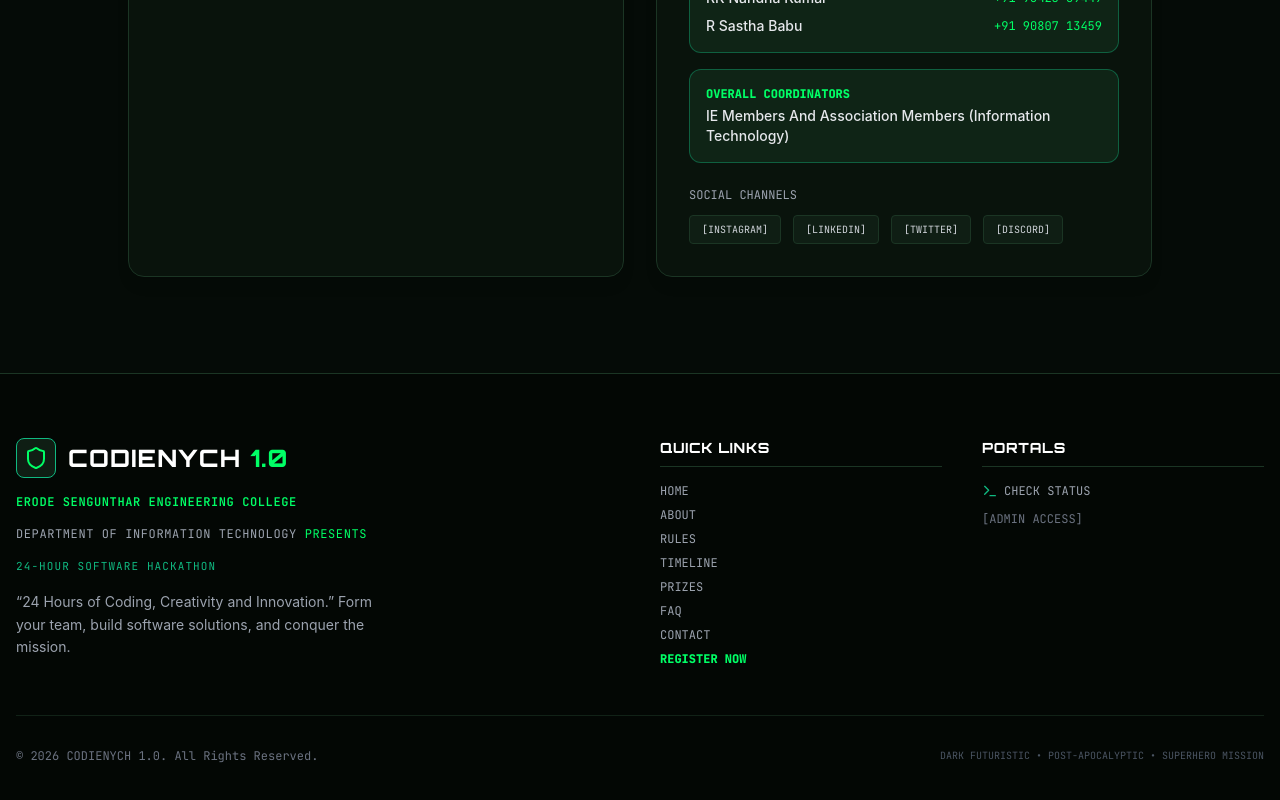
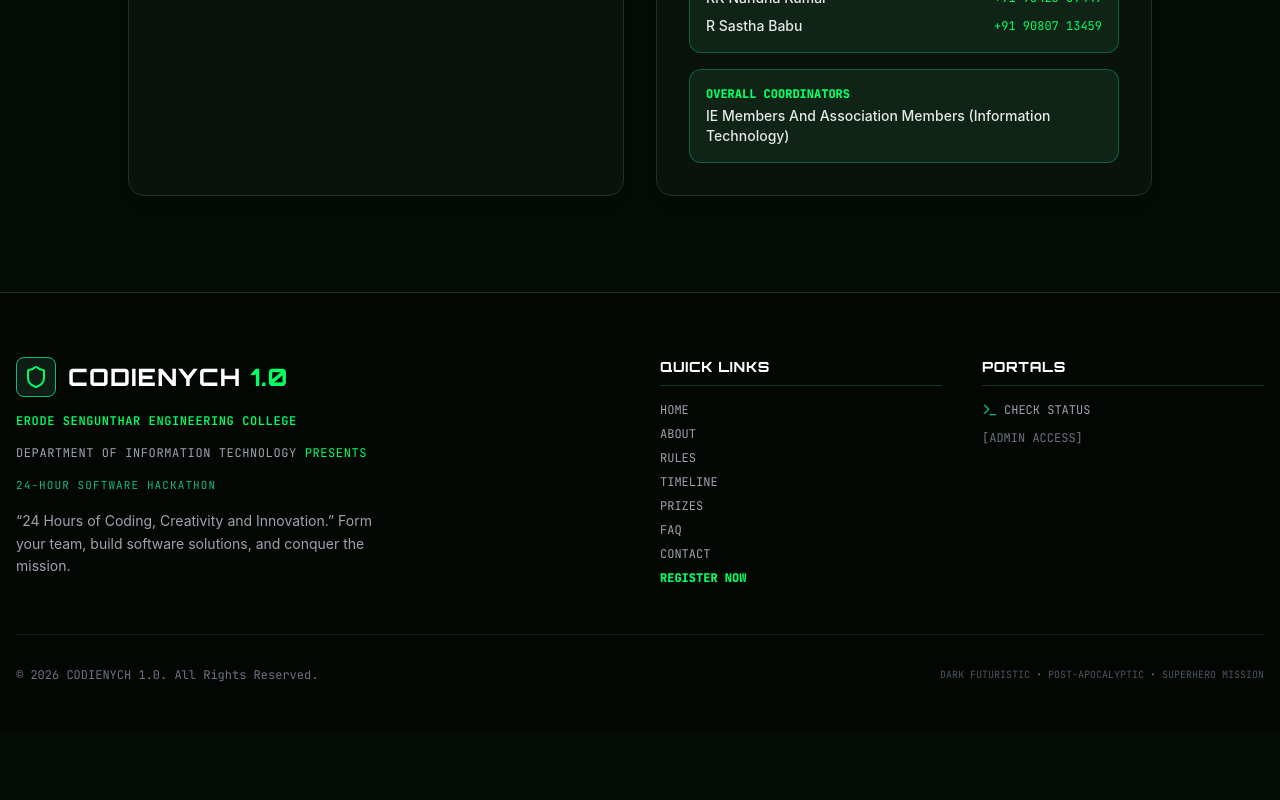
Before and after one commit to kuttyhari07/Codienych1.0-portal, a React (Vite) app in the folder client/: page / in a window 1280 px wide. Shown: the part 9765-10565 px from the top of the page. After the commit the page ends 10496 px from the top, so only its background shows below. Built offline with nearby package versions, Linux system fonts and the light colour scheme; no server answers.

Commit message:
Remove Social Channels placeholder section

```diff
--- a/client/src/sections/ContactSection.jsx
+++ b/client/src/sections/ContactSection.jsx
@@ -122,22 +122,6 @@ const ContactSection = () => {
                   IE Members And Association Members (Information Technology)
                 </p>
               </div>
-
-              <div className="pt-2">
-                <span className="font-mono text-xs text-gray-400 block uppercase mb-3">
-                  SOCIAL CHANNELS
-                </span>
-                <div className="flex items-center space-x-3">
-                  {['INSTAGRAM', 'LINKEDIN', 'TWITTER', 'DISCORD'].map((net) => (
-                    <span
-                      key={net}
-                      className="px-3 py-1.5 rounded bg-[#0f1e14] border border-[#1b3524] font-mono text-[10px] text-gray-300"
-                    >
-                      [{net}]
-                    </span>
-                  ))}
-                </div>
-              </div>
             </div>
           </div>
         </div>
```
